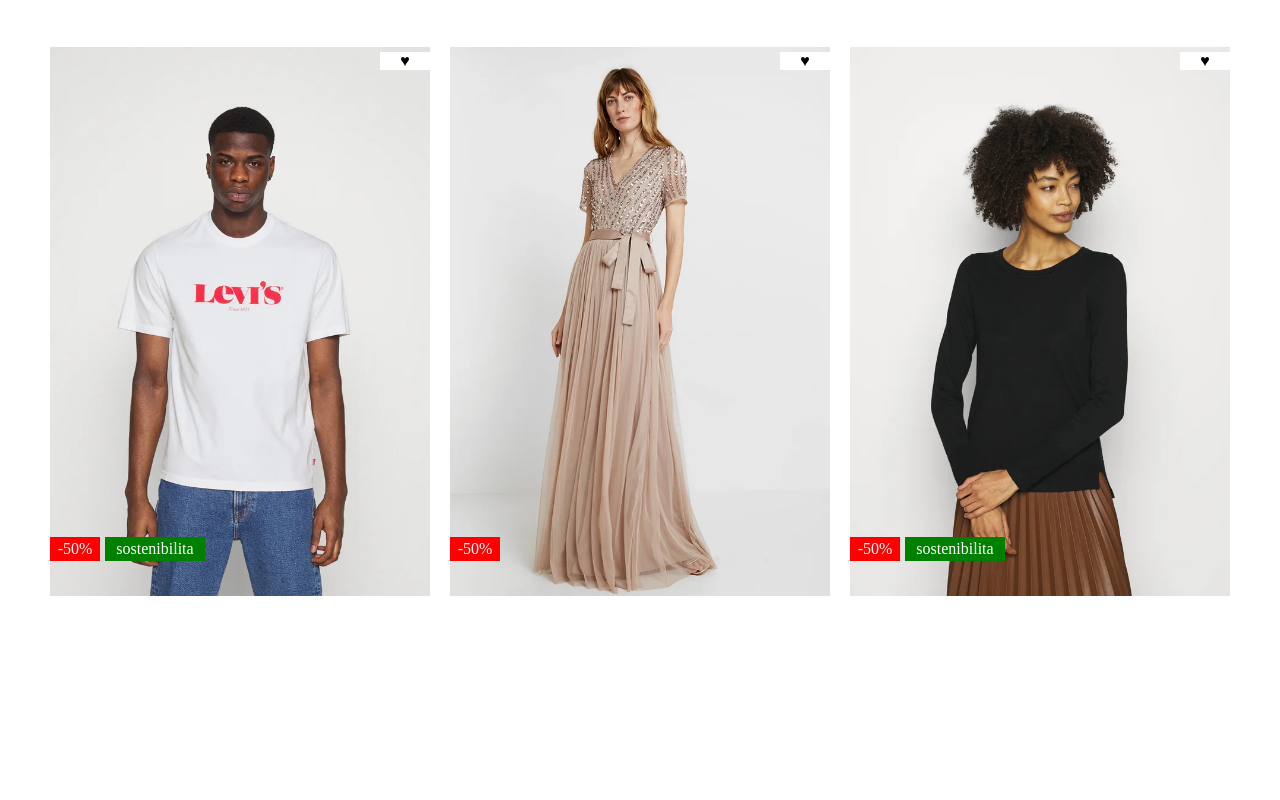
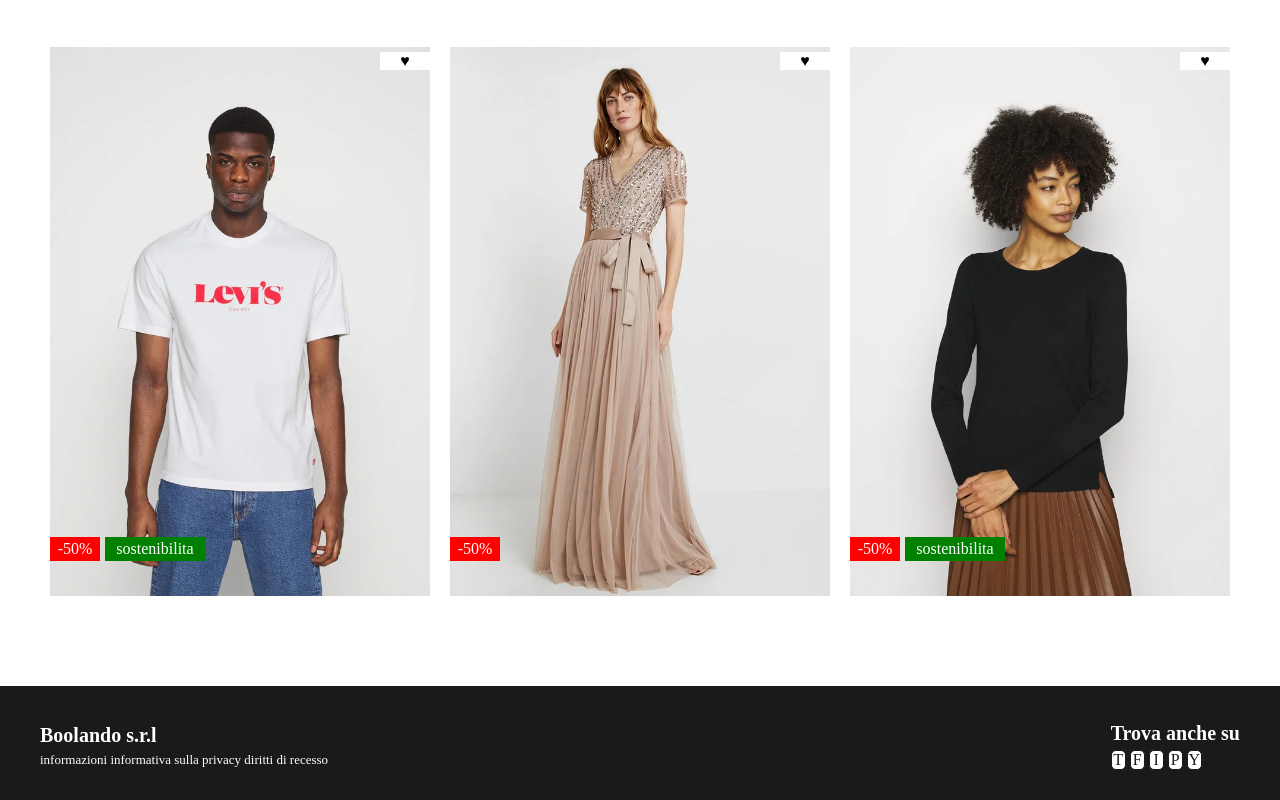
Before and after one commit to FraBona/html-css-boolando, a plain HTML site: page index.html in a window 1280 px wide. Shown: the part 759-1559 px from the top of the page. Before the commit the page ends 1445 px from the top, so only its background shows below. Drawn offline with Linux system fonts and the light colour scheme.

Commit message:
commit-footer

```diff
--- a/css/main.css
+++ b/css/main.css
@@ -101,6 +101,38 @@ figure > img{
   opacity: 1;
 }
 
+/* FOOTER */
+
+.bg-dark{
+  background-color: rgb(26, 26, 26);
+  color: white;
+  padding: 30px 0px;
+}
+
+.title{
+  font-size: 20px;
+  line-height: 1.2em;
+  padding: 5px 0px;
+}
+
+.subt{
+  font-size: 13px;
+  line-height: 1.2em;
+}
+
+.social{
+  display: inline-block;
+  text-align: center;
+  width: 15px;
+  border-style: solid;
+  border-width: 1px;
+  border-radius: 5px;
+  background-color: white;
+  color: rgb(26, 26, 26);
+
+
+}
+
 
 
 
--- a/index.html
+++ b/index.html
@@ -114,8 +114,25 @@
 
   </main>
 
-  <footer>
-
+  <footer class="page-footer">
+    <section class="bg-dark">
+      <div class="container">
+        <div class="row justify-between">
+          <div class="col">
+            <h5 class="title">Boolando s.r.l</h5>
+            <p class="subt">informazioni informativa sulla privacy diritti di recesso</p>
+          </div>
+          <div class="col">
+            <h5 class="title">Trova anche su</h5>
+            <span class="social">T</span>
+            <span class="social">F</span>
+            <span class="social">I</span>
+            <span class="social">P</span>
+            <span class="social">Y</span>
+          </div>
+        </div>
+      </div>
+    </section>
   </footer>
 </body>
 </html>
```
